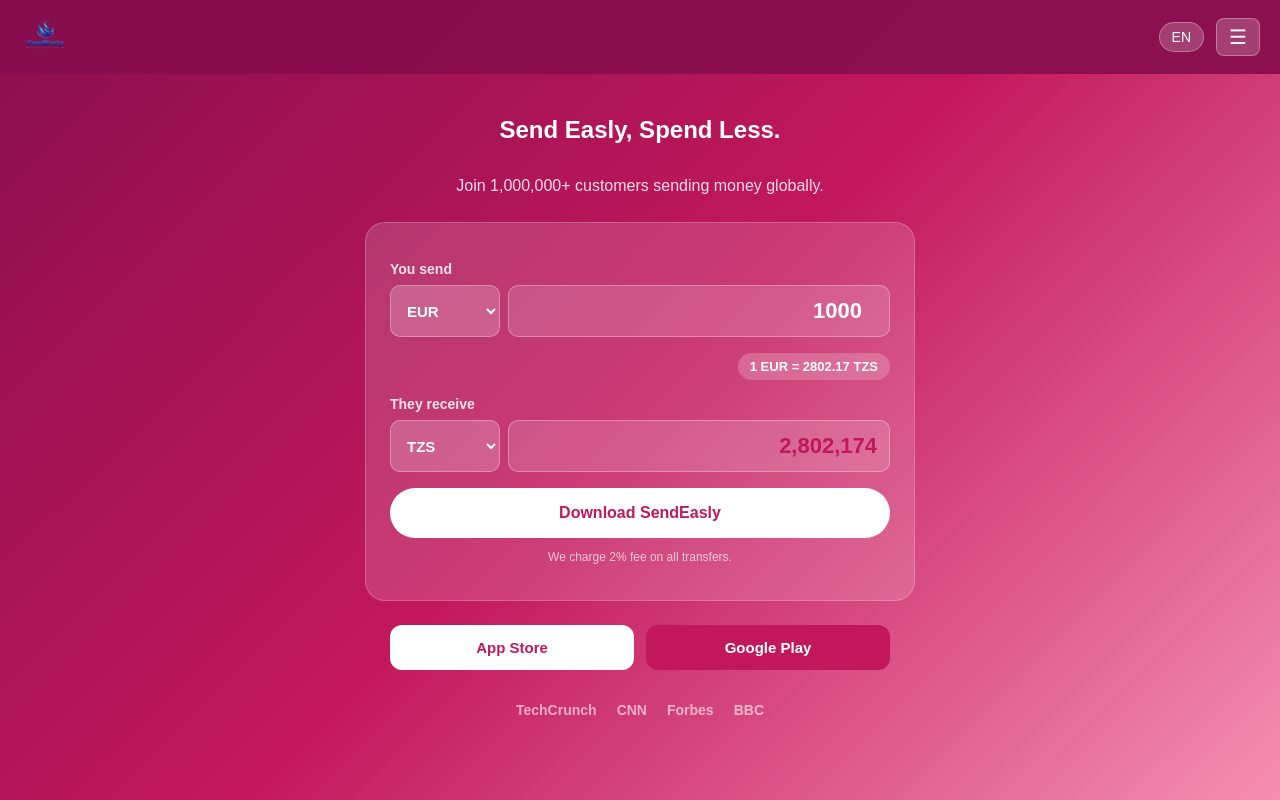
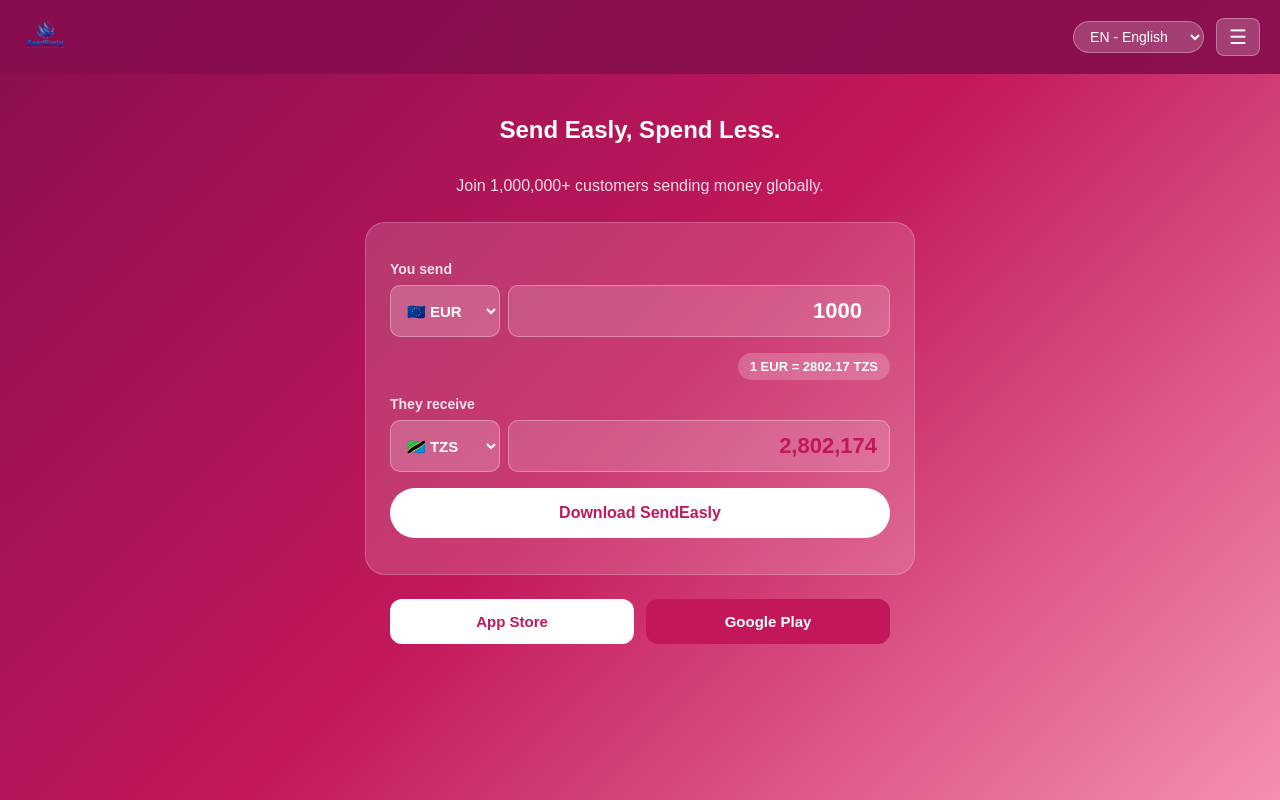
Before and after one commit to sendeasly/money-transfer, a React (Create React App) app: page / in a window 1280 px wide. Built offline with nearby package versions, Linux system fonts and the light colour scheme.

Commit message:
Rekebisha bendera variable

```diff
--- a/src/pages/Home.js
+++ b/src/pages/Home.js
@@ -10,6 +10,18 @@ const viwango = {
   ZAR: 18.5,
   CAD: 1.36,
   AED: 3.67,
+};
+
+const bendera = {
+  USD: '🇺🇸',
+  EUR: '🇪🇺',
+  GBP: '🇬🇧',
+  TZS: '🇹🇿',
+  KES: '🇰🇪',
+  UGX: '🇺🇬',
+  ZAR: '🇿🇦',
+  CAD: '🇨🇦',
+  AED: '🇦🇪',
 };
 
 const APK = "https://expo.dev/accounts/brown94/projects/sendeasly-app/builds/16ce1eb2-3a0d-4ec5-a4f6-235305a6ac15";
@@ -35,7 +47,12 @@ function Home() {
       React.createElement('div', {style: styles.navbar},
         React.createElement('img', {src: '/logo.png', alt: 'SendEasly', style: styles.navLogo}),
         React.createElement('div', {style: styles.navKulia},
-          React.createElement('button', {style: styles.lughaKitufe}, 'EN'),
+          React.createElement('select', {style: styles.lughaKitufe},
+          React.createElement('option', {value: 'en'}, 'EN - English'),
+          React.createElement('option', {value: 'de'}, 'DE - Deutsch'),
+          React.createElement('option', {value: 'fr'}, 'FR - Francais'),
+          React.createElement('option', {value: 'nl'}, 'NL - Dutch')
+        ),
           React.createElement('button', {style: styles.hamburger, onClick: () => setMenuWazi(!menuWazi)}, '☰')
         )
       ),
@@ -58,7 +75,7 @@ function Home() {
           React.createElement('p', {style: styles.lebo}, 'You send'),
           React.createElement('div', {style: styles.inputSafu},
             React.createElement('select', {style: styles.sarafuChaguo, value: kutoka, onChange: (e) => setKutoka(e.target.value)},
-              Object.keys(viwango).map((s) => React.createElement('option', {key: s, value: s}, s))
+              Object.keys(viwango).map((s) => React.createElement('option', {key: s, value: s}, `${bendera[s]} ${s}`))
             ),
             React.createElement('input', {style: styles.nambariIngizo, type: 'number', value: kiasi, onChange: (e) => setKiasi(e.target.value)})
           ),
@@ -70,13 +87,13 @@ function Home() {
           React.createElement('p', {style: styles.lebo}, 'They receive'),
           React.createElement('div', {style: styles.inputSafu},
             React.createElement('select', {style: styles.sarafuChaguo, value: kwenda, onChange: (e) => setKwenda(e.target.value)},
-              Object.keys(viwango).map((s) => React.createElement('option', {key: s, value: s}, s))
+              Object.keys(viwango).map((s) => React.createElement('option', {key: s, value: s}, `${bendera[s]} ${s}`))
             ),
             React.createElement('input', {style: {...styles.nambariIngizo, color: '#c2185b', fontWeight: 'bold'}, type: 'text', value: hesabu(), readOnly: true})
           ),
 
           React.createElement('a', {href: APK, style: styles.sendKitufe, target: '_blank', rel: 'noreferrer'}, 'Download SendEasly'),
-          React.createElement('p', {style: styles.adaNdogo}, 'We charge 2% fee on all transfers.')
+
 
         ),
 
@@ -85,12 +102,7 @@ function Home() {
           React.createElement('a', {href: APK, style: {...styles.storeKitufe, backgroundColor: '#c2185b', color: 'white'}, target: '_blank', rel: 'noreferrer'}, 'Google Play')
         ),
 
-        React.createElement('div', {style: styles.mediaLogos},
-          React.createElement('span', {style: styles.mediaLogo}, 'TechCrunch'),
-          React.createElement('span', {style: styles.mediaLogo}, 'CNN'),
-          React.createElement('span', {style: styles.mediaLogo}, 'Forbes'),
-          React.createElement('span', {style: styles.mediaLogo}, 'BBC')
-        )
+
 
       )
     )
```
